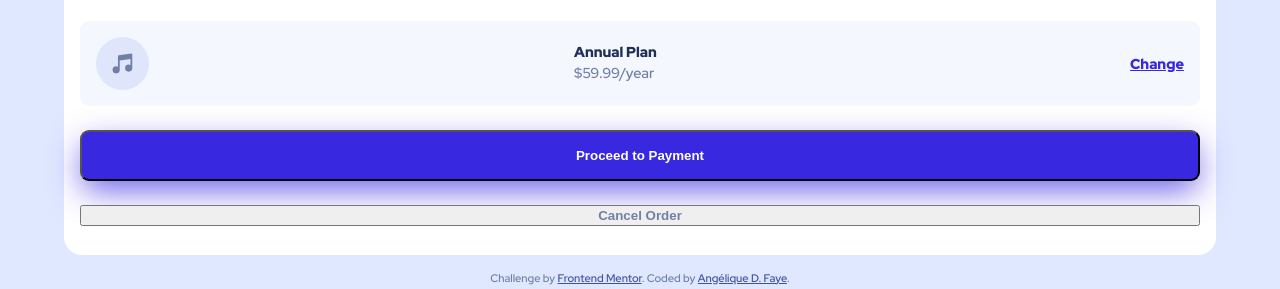
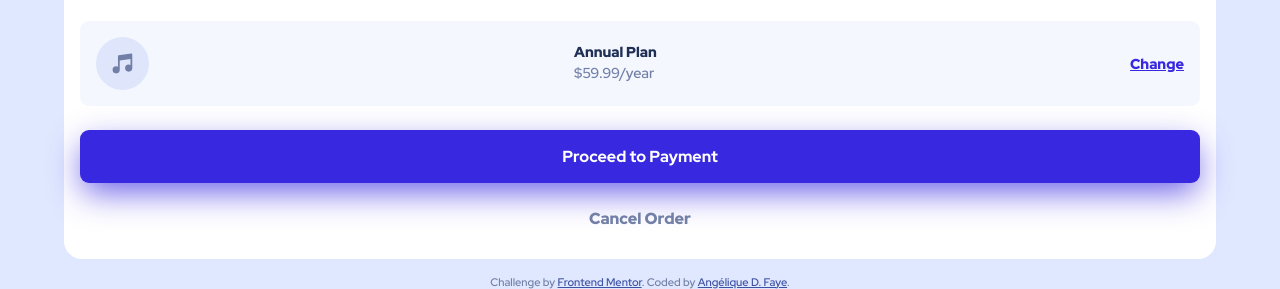
Before and after one commit to AngeliqueDF/order-summary-component-scss, a website built with Parcel: page src/index.html in a window 1280 px wide. Shown: the part 731-1020 px from the top of the page. Built offline with nearby package versions, Linux system fonts and the light colour scheme.

Commit message:
Update style.scss
Added styles for new button elements

```diff
--- a/src/css/style.scss
+++ b/src/css/style.scss
@@ -107,20 +107,26 @@
     opacity: 75%;
   }
 }
+.cancel-button {
+  background-color: transparent;
+}
 
 .payment-button,
 .cancel-button {
   text-align: center;
   text-decoration: none;
+  border: none;
+  font-weight: 700;
+  font-family: 'Red Hat Display';
+  font-size: 1rem;
 }
 
 .payment-button {
+  padding: 1rem;
   color: white;
-  font-weight: 700;
 
   background-color: $bright-blue;
 
-  padding: 1rem;
   margin-bottom: 1.5rem;
   border-radius: 9px;
 
```
